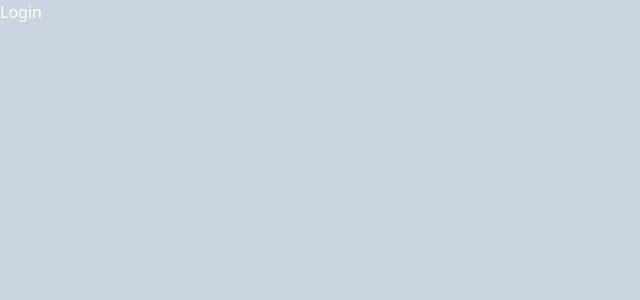
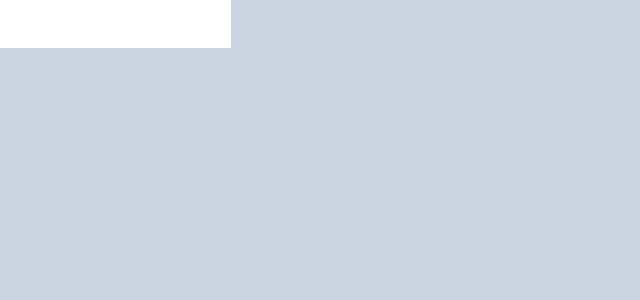
Before and after one commit to ayunierto/react-firebase, a React (Create React App) app: page /login in a window 1280 px wide. Shown: the top 300 px of the page, without its empty margins (0-640 px from the left). Built offline with nearby package versions, Linux system fonts and the light colour scheme.

Commit message:
creating context

```diff
--- a/src/App.js
+++ b/src/App.js
@@ -2,15 +2,18 @@ import { Routes, Route } from 'react-router-dom'
 import Home from './components/Home'
 import Login from './components/Login'
 import Register from './components/Register'
+import { AuthProvider } from './context/authContext';
 
 function App() {
   return (
     <div className='bg-slate-300 h-screen text-white flex' >
-      <Routes>
-        <Route path='/' element={<Home />} />
-        <Route path='login' element={<Login />} />
-        <Route path='register' element={<Register />} />
-      </Routes>
+      <AuthProvider>
+        <Routes >
+          <Route path='/' element={<Home />} />
+          <Route path='login' element={<Login />} />
+          <Route path='register' element={<Register />} />
+        </Routes>
+      </AuthProvider>
     </div>
   )
 }
--- a/src/components/Home.js
+++ b/src/components/Home.js
@@ -1,6 +1,14 @@
-import React from 'react'
+import { useAuth } from "../context/authContext"
+
 
 function Home() {
+
+  const { user } = useAuth()
+
+  // const authContext = useContext(context)
+
+  console.log(user)
+
   return (
     <div>Home</div>
   )
--- a/src/components/Login.js
+++ b/src/components/Login.js
@@ -1,9 +1,26 @@
-import React from 'react'
+import React, { useState } from "react";
 
 function Login() {
+
+  const [ user, setUser ] = useState({
+    email: '',
+    password: ''
+  })
+
   return (
-    <div>Login</div>
-  )
+    <div>
+      <form>
+        <input
+        type="email"
+        name="email"
+        id="email" />
+      </form>
+      <input
+      type="password"
+      name="password"
+      id="password" />
+    </div>
+  );
 }
 
-export default Login
+export default Login;
--- /dev/null
+++ b/src/context/authContext.js
@@ -0,0 +1,17 @@
+import { createContext, useContext } from "react";
+
+export const authContext = createContext();
+
+export const useAuth = () => {
+    const context = useContext(authContext)
+    return context
+}
+
+export function AuthProvider({ children }) {
+
+  const user = {
+    login: true,
+  };
+
+  return <authContext.Provider value={{ user }}>{children}</authContext.Provider>;
+}
```
